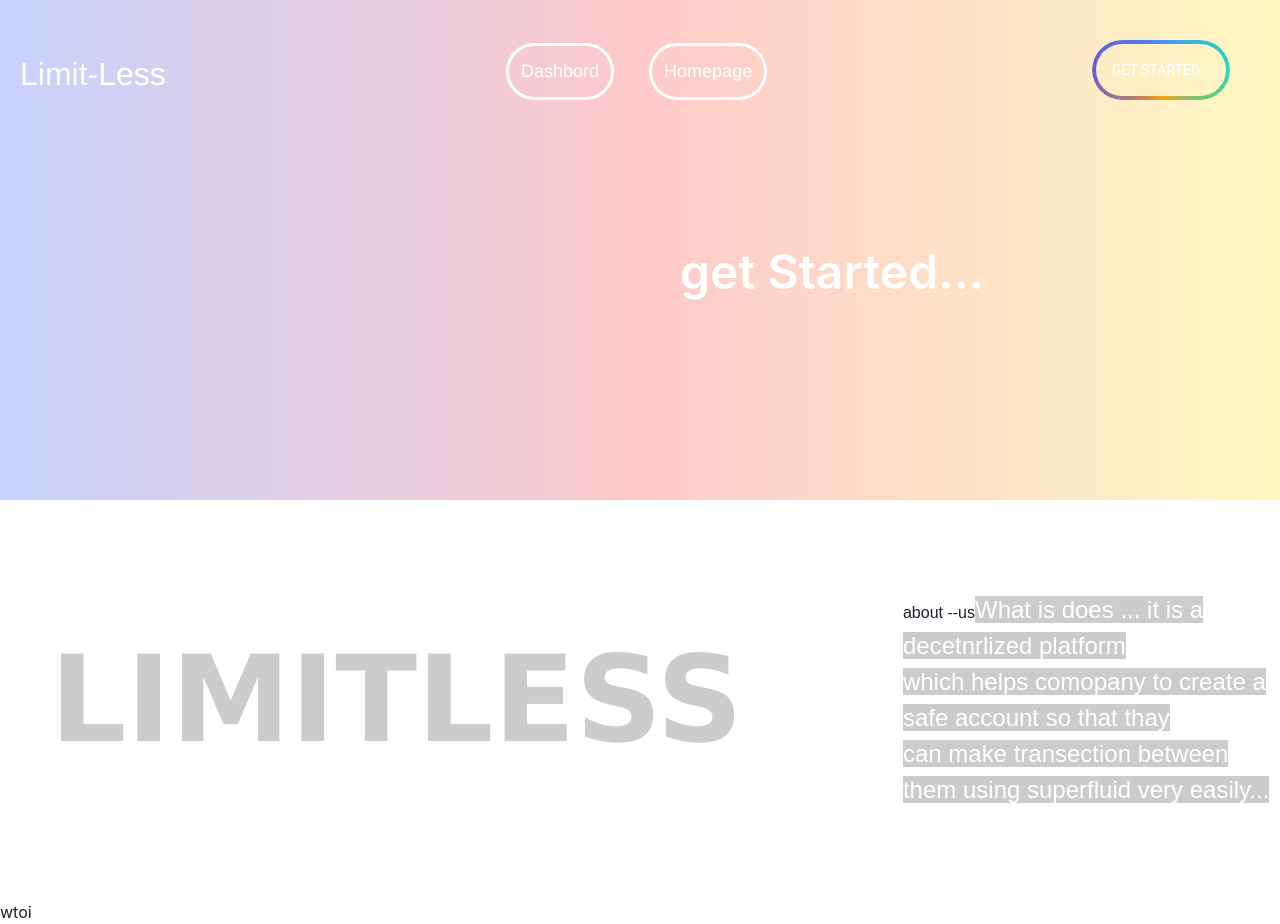
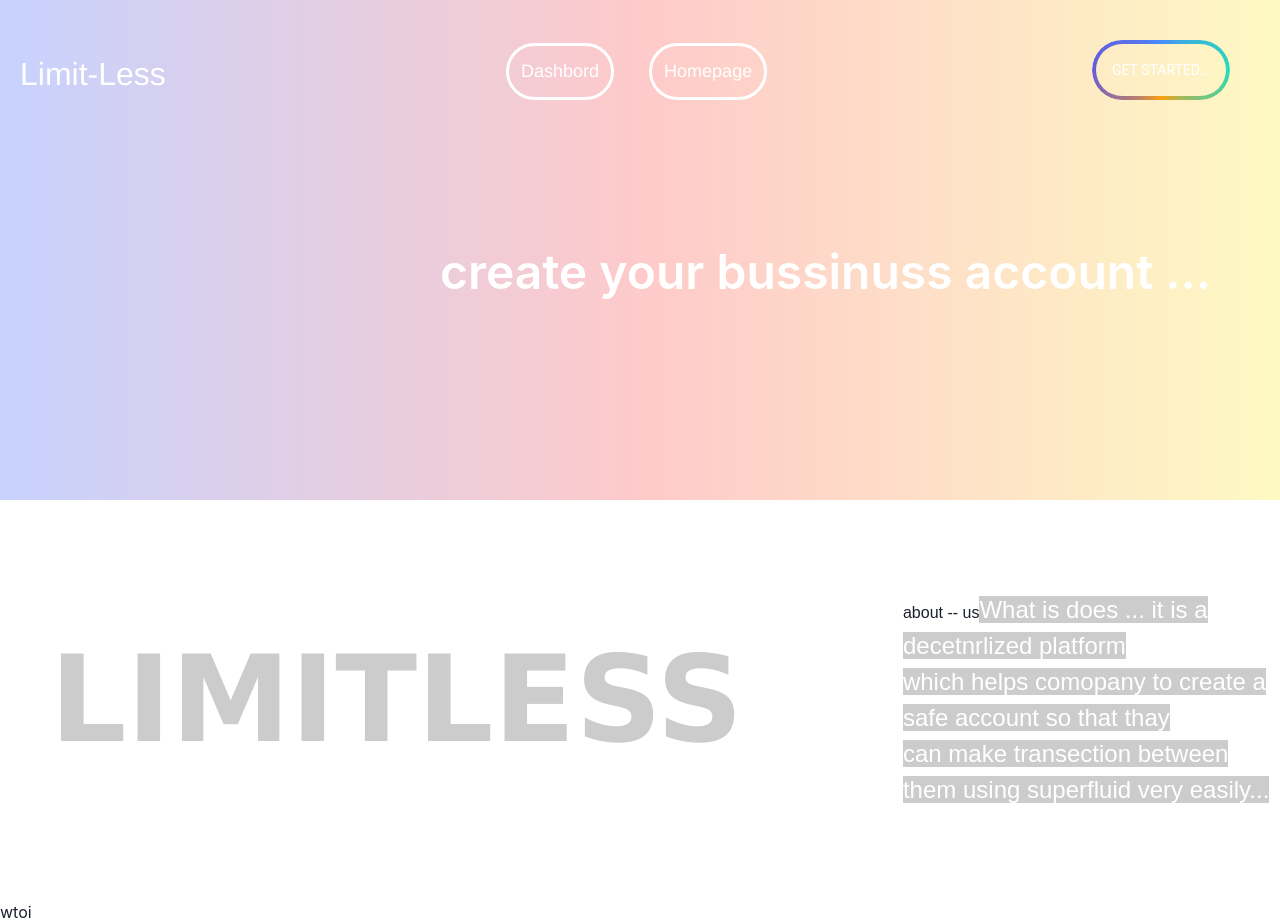
Before and after one commit to Ajay12-p/PeerPay, a React (Create React App) app in the folder client/: page / in a window 1280 px wide. Built offline with nearby package versions, Linux system fonts and the light colour scheme.

Commit message:
Update page.js

```diff
--- a/client/src/HomePage/page.js
+++ b/client/src/HomePage/page.js
@@ -17,8 +17,8 @@
 
            <div  onClick={()=>{
             navigate("/Create-account");
-        }} className={styles.text1} style={{placeItems:"center",justifyContent:"center" ,marginLeft:"85vh",marginTop:"17vh"}}>
-get Started...
+        }} className={styles.text1} style={{placeItems:"center",justifyContent:"center" ,marginLeft:"55vh",marginTop:"17vh"}}>
+create your bussinuss account ...
 
 </div>
 
@@ -32,7 +32,7 @@
 
          <p  style={{marginLeft : "20vh"}}>
 
-            about  --us
+            about  --  us
              <span className={styles.text}>
 
 
```
